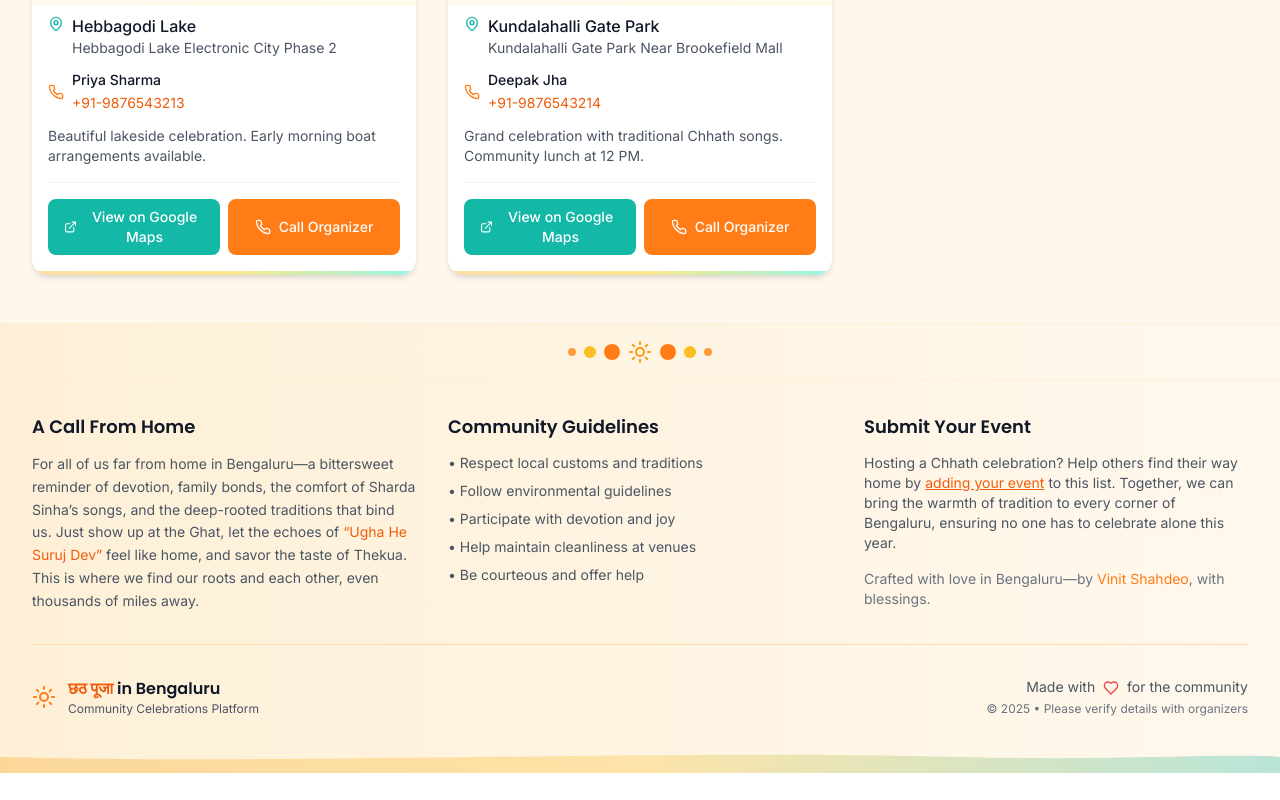
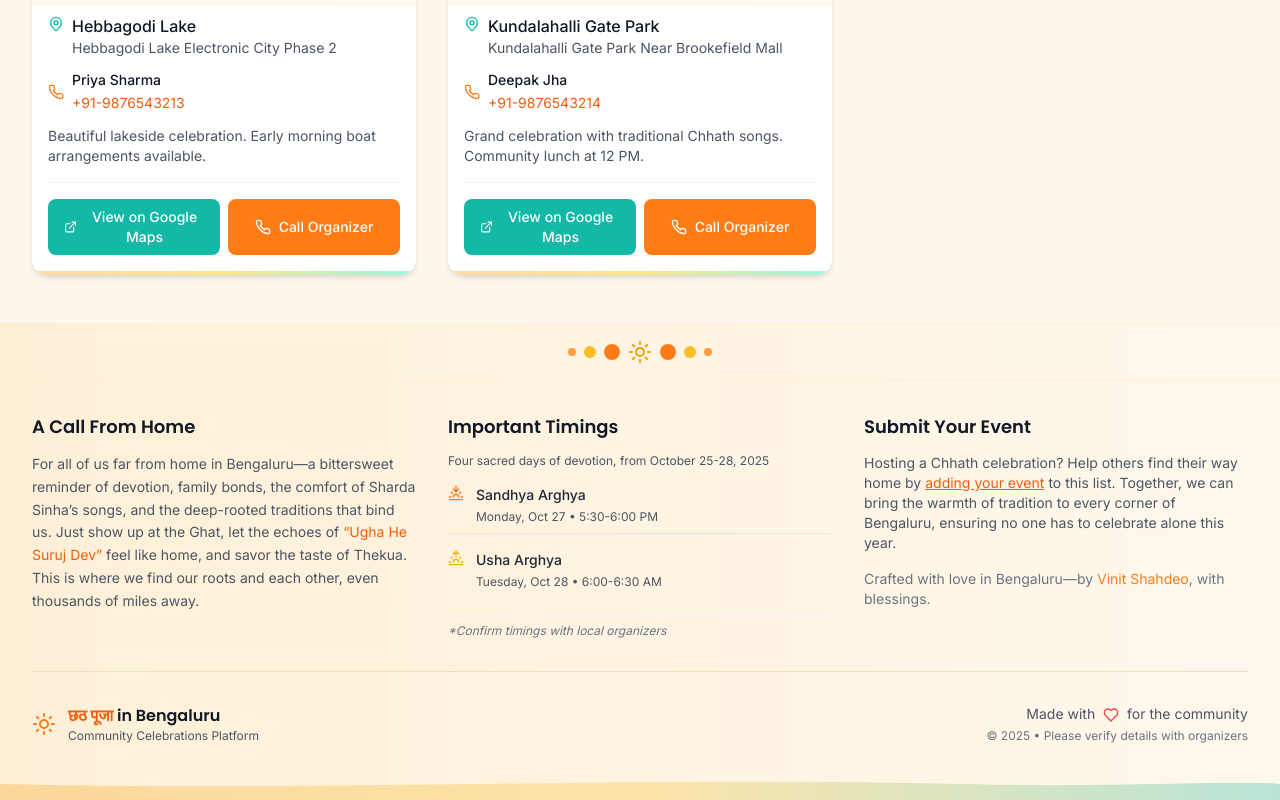
Before and after one commit to vinitshahdeo/chhath-puja, a React (Vite) app: page / in a window 1280 px wide. Shown: the part 1431-2231 px from the top of the page. Before the commit the page ends 2204 px from the top, so only its background shows below. Built offline with nearby package versions, Linux system fonts and the light colour scheme; the HTML template or start-up script is replaced by a standard one.

Commit message:
Added imp timings

```diff
--- a/src/App.jsx
+++ b/src/App.jsx
@@ -2,6 +2,7 @@ import React, { useState, useEffect, useMemo } from 'react'
 import Papa from 'papaparse'
 import Header from './components/Header'
 import HeroSection from './components/HeroSection'
+import ChhathDates from './components/ChhathDates'
 import FilterSection from './components/FilterSection'
 import EventsList from './components/EventsList'
 import Footer from './components/Footer'
@@ -181,7 +182,10 @@ function App() {
         ) : (
           <EmptyState onClearFilters={clearFilters} />
         )}
+
+        {/* <ChhathDates /> */}
       </main>
+
 
       <Footer />
 
--- /dev/null
+++ b/src/components/ChhathDates.jsx
@@ -0,0 +1,142 @@
+import React from 'react'
+import { Calendar, Sunrise, Sunset, Sun, Clock } from 'lucide-react'
+
+const ChhathDates = () => {
+  const chhathDates = [
+    {
+      day: 1,
+      ritual: 'Nahay Khay',
+      date: 'Saturday, October 25, 2025',
+      description: 'Holy bath and preparation',
+      icon: '🛁',
+      color: 'teal'
+    },
+    {
+      day: 2,
+      ritual: 'Kharna',
+      date: 'Sunday, October 26, 2025',
+      description: 'Fasting and evening prayer',
+      icon: '🙏',
+      color: 'marigold'
+    },
+    {
+      day: 3,
+      ritual: 'Sandhya Arghya',
+      date: 'Monday, October 27, 2025',
+      description: 'Evening offering to setting sun',
+      icon: '🌅',
+      color: 'saffron'
+    },
+    {
+      day: 4,
+      ritual: 'Usha Arghya & Parana',
+      date: 'Tuesday, October 28, 2025',
+      description: 'Morning offering & breaking fast',
+      icon: '🌞',
+      color: 'sunrise'
+    }
+  ]
+
+  const getColorClasses = (color) => {
+    const colorMap = {
+      teal: 'bg-teal-50 border-teal-200 text-teal-700',
+      marigold: 'bg-marigold-50 border-marigold-200 text-marigold-700',
+      saffron: 'bg-saffron-50 border-saffron-200 text-saffron-700',
+      sunrise: 'bg-sunrise-50 border-sunrise-200 text-sunrise-700'
+    }
+    return colorMap[color] || colorMap.marigold
+  }
+
+  return (
+    <section className="py-12 sm:py-16 bg-white">
+      <div className="max-w-7xl mx-auto px-4 sm:px-6 lg:px-8">
+        {/* Header */}
+        <div className="text-center mb-12">
+          <div className="flex justify-center mb-4">
+            <Calendar className="h-10 w-10 text-marigold-500" />
+          </div>
+          <h2 className="text-3xl sm:text-4xl font-display font-bold text-gray-900 mb-4">
+            <span className="text-marigold-600">छठ पूजा</span> 2025 Dates
+          </h2>
+          <p className="text-lg text-gray-600 max-w-2xl mx-auto">
+            Four sacred days of devotion, from October 25-28, 2025
+          </p>
+          <div className="w-24 h-1 bg-gradient-to-r from-marigold-400 to-saffron-400 mx-auto mt-4 rounded-full"></div>
+        </div>
+
+        {/* Timeline */}
+        <div className="max-w-4xl mx-auto">
+          <div className="grid grid-cols-1 md:grid-cols-2 lg:grid-cols-4 gap-6">
+            {chhathDates.map((item, index) => (
+              <div
+                key={item.day}
+                className="relative group"
+              >
+                {/* Connection line for desktop */}
+                {index < chhathDates.length - 1 && (
+                  <div className="hidden lg:block absolute top-6 -right-3 w-6 h-0.5 bg-marigold-200 z-0"></div>
+                )}
+
+                {/* Card */}
+                <div className={`relative bg-white rounded-2xl border-2 ${getColorClasses(item.color)} p-6 text-center transform hover:scale-105 transition-all duration-300 hover:shadow-lg z-10`}>
+                  {/* Day number */}
+                  <div className="absolute -top-3 left-4 bg-marigold-500 text-white text-xs font-bold px-2 py-1 rounded-full">
+                    Day {item.day}
+                  </div>
+
+                  {/* Icon */}
+                  <div className="text-3xl mb-3">
+                    {item.icon}
+                  </div>
+
+                  {/* Ritual name */}
+                  <h3 className="font-display font-bold text-lg text-gray-900 mb-2">
+                    {item.ritual}
+                  </h3>
+
+                  {/* Date */}
+                  <p className="text-sm font-medium text-gray-800 mb-2">
+                    {item.date}
+                  </p>
+
+                  {/* Description */}
+                  <p className="text-xs text-gray-600 leading-relaxed">
+                    {item.description}
+                  </p>
+                </div>
+              </div>
+            ))}
+          </div>
+        </div>
+
+        {/* Additional info */}
+        <div className="mt-12 text-center">
+          <div className="bg-gradient-to-r from-sunrise-50 to-marigold-50 rounded-2xl p-6 border border-marigold-100 max-w-3xl mx-auto">
+            <div className="flex items-center justify-center space-x-2 mb-4">
+              <Sun className="h-6 w-6 text-saffron-500" />
+              <Clock className="h-6 w-6 text-marigold-500" />
+            </div>
+            <h3 className="font-display font-semibold text-lg text-gray-900 mb-3">
+              Important Timings
+            </h3>
+            <div className="grid grid-cols-1 sm:grid-cols-2 gap-4 text-sm text-gray-700">
+              <div className="flex items-center justify-center space-x-2">
+                <Sunset className="h-4 w-4 text-orange-500" />
+                <span><strong>Sandhya Arghya:</strong> Around 5:30-6:00 PM</span>
+              </div>
+              <div className="flex items-center justify-center space-x-2">
+                <Sunrise className="h-4 w-4 text-yellow-500" />
+                <span><strong>Usha Arghya:</strong> Around 6:00-6:30 AM</span>
+              </div>
+            </div>
+            <p className="text-xs text-gray-600 mt-4">
+              *Exact timings may vary by location. Please confirm with local organizers.
+            </p>
+          </div>
+        </div>
+      </div>
+    </section>
+  )
+}
+
+export default ChhathDates
--- a/src/components/Footer.jsx
+++ b/src/components/Footer.jsx
@@ -1,5 +1,5 @@
 import React from "react";
-import { Heart, Sun } from "lucide-react";
+import { Heart, Sun, Sunset, Sunrise } from "lucide-react";
 
 const Footer = () => {
   const currentYear = new Date().getFullYear();
@@ -40,18 +40,29 @@ const Footer = () => {
             </p>
           </div>
 
-          {/* Community */}
+          {/* Important Timings */}
           <div>
             <h3 className="font-display font-semibold text-lg text-gray-900 mb-3">
-              Community Guidelines
+              Important Timings
             </h3>
-            <ul className="text-gray-600 text-sm space-y-2">
-              <li>• Respect local customs and traditions</li>
-              <li>• Follow environmental guidelines</li>
-              <li>• Participate with devotion and joy</li>
-              <li>• Help maintain cleanliness at venues</li>
-              <li>• Be courteous and offer help</li>
-            </ul>
+            <div className="space-y-4 text-sm">
+              <p className="text-gray-600 text-xs">Four sacred days of devotion, from October 25-28, 2025</p>
+              <div className="flex items-start space-x-3 pb-2 border-b border-gray-200">
+                <Sunset className="h-4 w-4 text-orange-500" />
+                <div>
+                  <p className="font-medium text-gray-800 mb-1">Sandhya Arghya</p>
+                  <p className="text-gray-600 text-xs">Monday, Oct 27 • 5:30-6:00 PM</p>
+                </div>
+              </div>
+              <div className="flex items-start space-x-3 pb-2">
+                 <Sunrise className="h-4 w-4 text-yellow-500" />
+                <div>
+                  <p className="font-medium text-gray-800 mb-1">Usha Arghya</p>
+                  <p className="text-gray-600 text-xs">Tuesday, Oct 28 • 6:00-6:30 AM</p>
+                </div>
+              </div>
+              <p className="text-xs text-gray-500 italic pt-2 border-t border-gray-100">*Confirm timings with local organizers</p>
+            </div>
           </div>
 
           {/* Contact */}
```
